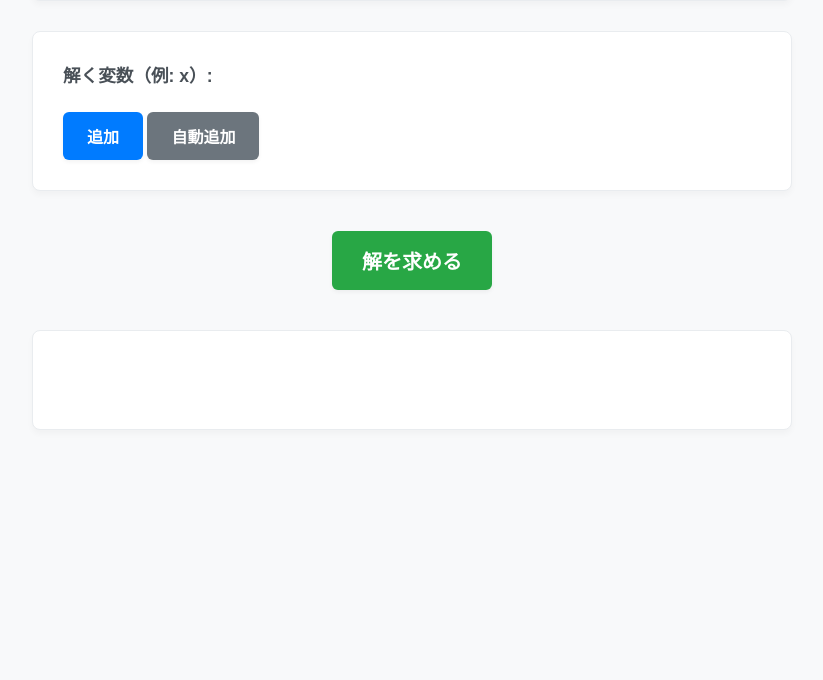
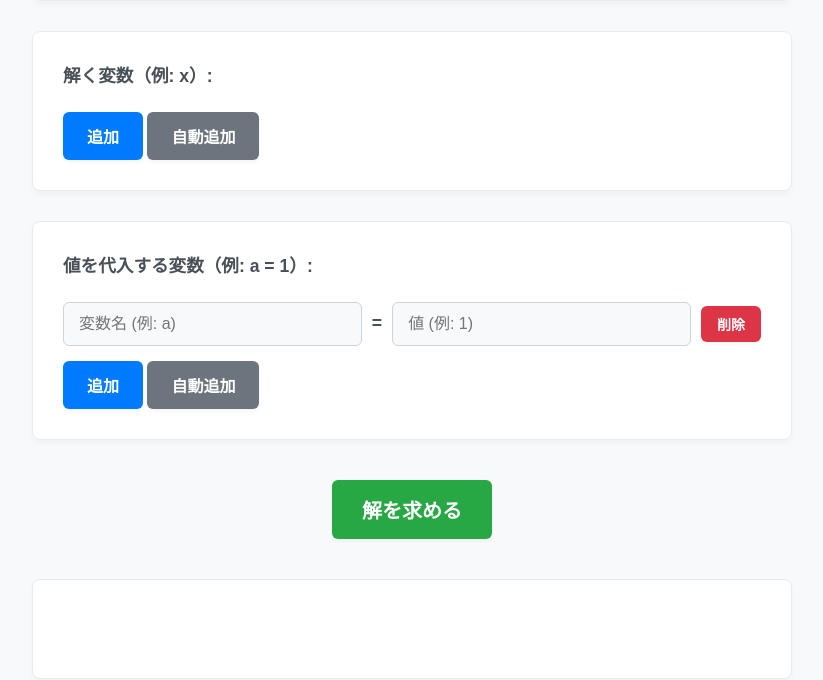
Before and after one commit to Negishi-Cultu-Societas/EquationSolver, a Flask app: page / in a window 1280 px wide. Shown: the part 475-1155 px from the top of the page, without its empty margins (228-1051 px from the left). Before the commit the page ends 905 px from the top, so only its background shows below. Run offline with Flask 3, Linux system fonts and the light colour scheme.

Commit message:
代入機能を実装

```diff
--- a/app.py
+++ b/app.py
@@ -86,6 +86,7 @@ def solve_equation():
         data = request.get_json()
         equations = data.get('equations', [])
         solve_vars = data.get('solve_vars', [])
+        assigned_vars = data.get('assigned_vars', {})
 
         # 空の方程式を除去
         equations = [eq.strip() for eq in equations if eq.strip()]
@@ -94,15 +95,20 @@ def solve_equation():
         if not equations:
             return jsonify({'error': '少なくとも1つの方程式を入力してください。'})
 
+        # 記号をすべて抽出
+        all_texts = equations + solve_vars + list(assigned_vars.keys())
+        symbol_names = extract_symbols_from_texts(all_texts)
+
         # 求める変数が空なら自動検知
         if not solve_vars:
-            symbol_names = list(extract_symbols_from_texts(equations))
-            if not symbol_names:
-                return jsonify({'error': '変数が検出できませんでした。'})
-            solve_vars = symbol_names
-        else:
-            all_texts = equations + solve_vars
-            symbol_names = extract_symbols_from_texts(all_texts)
+            detected_symbols = list(extract_symbols_from_texts(equations))
+            # 代入済みの変数は解く対象から外す
+            solve_vars = [s for s in detected_symbols if s not in assigned_vars.keys()]
+            if not solve_vars:
+                if detected_symbols:
+                     return jsonify({'error': '解くべき変数がありません。すべての変数が代入済みです。'})
+                else:
+                     return jsonify({'error': '変数が検出できませんでした。'})
 
         # SymPyの記号を定義
         if symbol_names:
@@ -114,12 +120,18 @@ def solve_equation():
             eq_str = preprocess_equation(eq_str, symbol_names)
             if '=' in eq_str:
                 left, right = eq_str.split('=')
-                left = sympify(left)
-                right = sympify(right)
-                eq = Eq(left, right)
+                left_expr = sympify(left)
+                right_expr = sympify(right)
+                eq = Eq(left_expr, right_expr)
             else:
                 eq = sympify(eq_str)
             eq_list.append(eq)
+
+        # 値を代入
+        if assigned_vars:
+            substitutions = {symbols(k): sympify(v) for k, v in assigned_vars.items() if v is not None and str(v).strip() != ''}
+            if substitutions:
+                eq_list = [eq.subs(substitutions) for eq in eq_list]
 
         # 変数の記号を作成
         vars_symbols = [symbols(v) for v in solve_vars]
@@ -198,6 +210,31 @@ def auto_detect_vars():
     except Exception as e:
         return jsonify({'error': f'変数検出エラー: {str(e)}'})
 
+@app.route('/auto_detect_assignable_vars', methods=['POST'])
+def auto_detect_assignable_vars():
+    """方程式から代入可能な変数を自動検出"""
+    try:
+        data = request.get_json()
+        equations = data.get('equations', [])
+        solve_vars = data.get('solve_vars', [])
+
+        equations = [eq.strip() for eq in equations if eq.strip()]
+        solve_vars = [var.strip() for var in solve_vars if var.strip()]
+
+        if not equations:
+            return jsonify({'variables': []})
+
+        # 方程式からすべての変数を検出
+        all_vars = extract_symbols_from_texts(equations)
+
+        # 解く変数として指定されているものを除外
+        assignable_vars = [v for v in all_vars if v not in solve_vars]
+
+        return jsonify({'variables': assignable_vars})
+
+    except Exception as e:
+        return jsonify({'error': f'変数検出エラー: {str(e)}'})
+
 if __name__ == '__main__':
     import os
     port = int(os.environ.get('PORT', 5000))
--- a/static/css/style.css
+++ b/static/css/style.css
@@ -199,6 +199,36 @@ header .btn {
 
 .variable-input {
     min-width: 150px;
+}
+
+.assigned-variable-item {
+    display: flex;
+    align-items: center;
+    gap: 10px;
+    margin-bottom: 15px;
+}
+
+.assigned-variable-name, .assigned-variable-value {
+    flex: 1;
+    padding: 12px 15px;
+    border: 1px solid #ced4da;
+    border-radius: 6px;
+    font-size: 1rem;
+    background-color: #f8f9fa;
+    transition: border-color 0.2s ease, box-shadow 0.2s ease;
+    min-width: 80px;
+}
+
+.assigned-variable-name:focus, .assigned-variable-value:focus {
+    outline: none;
+    border-color: #80bdff;
+    box-shadow: 0 0 0 0.2rem rgba(0, 123, 255, 0.25);
+}
+
+.equals-sign {
+    font-weight: 600;
+    font-size: 1.1rem;
+    color: #495057;
 }
 
 .btn-remove {
@@ -611,6 +641,18 @@ header .btn {
         margin-bottom: 20px; /* マージンを調整 */
     }
 
+    .assigned-variable-item {
+        display: grid;
+        grid-template-columns: 1fr auto 1fr;
+        grid-template-rows: auto auto;
+        gap: 10px;
+        align-items: center;
+    }
+
+    .assigned-variable-item .btn-remove {
+        grid-column: 1 / -1;
+    }
+
     .btn-remove {
         width: 100%;
         padding: 12px;
@@ -862,6 +904,22 @@ header .btn {
         border-color: #007bff;
         box-shadow: 0 0 0 0.2rem rgba(0, 123, 255, 0.35);
     }
+
+    .assigned-variable-name, .assigned-variable-value {
+        background-color: #2c2c2c;
+        border-color: #555;
+        color: #e0e0e0;
+    }
+
+    .assigned-variable-name:focus, .assigned-variable-value:focus {
+        border-color: #007bff;
+        box-shadow: 0 0 0 0.2rem rgba(0, 123, 255, 0.35);
+    }
+
+    .equals-sign {
+        color: #e0e0e0;
+    }
+
     .solution-item {
         background-color: #2c2c2c;
         border-left-color: #28a745;
--- a/static/js/app.js
+++ b/static/js/app.js
@@ -1,8 +1,11 @@
 // DOM要素の取得
 const equationsContainer = document.getElementById('equations-container');
 const variablesContainer = document.getElementById('variables-container');
+const assignedVariablesContainer = document.getElementById('assigned-variables-container');
 const addEquationBtn = document.getElementById('add-equation-btn');
 const addVariableBtn = document.getElementById('add-variable-btn');
+const addAssignedVariableBtn = document.getElementById('add-assigned-variable-btn');
+const autoDetectAssignedBtn = document.getElementById('auto-detect-assigned-btn');
 const autoDetectBtn = document.getElementById('auto-detect-btn');
 const solveBtn = document.getElementById('solve-btn');
 const acBtn = document.getElementById('ac-btn');
@@ -17,6 +20,7 @@ const loading = document.getElementById('loading');
 // 方程式と変数のカウンター
 let equationCount = 0;
 let variableCount = 0;
+let assignedVariableCount = 0;
 
 // モバイルデバイス検出
 const isMobile = /Android|webOS|iPhone|iPad|iPod|BlackBerry|IEMobile|Opera Mini/i.test(navigator.userAgent);
@@ -25,6 +29,7 @@ const isTouchDevice = 'ontouchstart' in window || navigator.maxTouchPoints > 0;
 // 初期化
 document.addEventListener('DOMContentLoaded', function() {
     addEquation(); // 最初の方程式欄を追加
+    addAssignedVariable(); // 最初の変数代入欄を追加
     setupEventListeners();
     setupMobileOptimizations();
 });
@@ -116,6 +121,8 @@ function setupEventListeners() {
     // ボタンイベント
     addEquationBtn.addEventListener('click', addEquation);
     addVariableBtn.addEventListener('click', addVariable);
+    addAssignedVariableBtn.addEventListener('click', () => addAssignedVariable());
+    autoDetectAssignedBtn.addEventListener('click', autoDetectAssignableVariables);
     autoDetectBtn.addEventListener('click', autoDetectVariables);
     solveBtn.addEventListener('click', solveEquations);
     acBtn.addEventListener('click', allClear);
@@ -129,6 +136,9 @@ function setupEventListeners() {
             e.stopPropagation();
         }, { passive: true });
         addVariableBtn.addEventListener('touchstart', function(e) {
+            e.stopPropagation();
+        }, { passive: true });
+        addAssignedVariableBtn.addEventListener('touchstart', function(e) {
             e.stopPropagation();
         }, { passive: true });
         autoDetectBtn.addEventListener('touchstart', function(e) {
@@ -246,16 +256,91 @@ function addVariable() {
     }
 }
 
-// 方程式入力欄を削除
-function removeEquation(button) {
-    const equationItem = button.parentElement;
-    equationItem.remove();
+// 変数代入欄を追加
+function addAssignedVariable(name = '') {
+    assignedVariableCount++;
+    const item = document.createElement('div');
+    item.className = 'assigned-variable-item';
+
+    const inputAttributes = isMobile ?
+        'autocomplete="off" autocorrect="off" autocapitalize="off" spellcheck="false"' :
+        '';
+
+    item.innerHTML = `
+        <input type="text" class="assigned-variable-name" placeholder="変数名 (例: a)" value="${name}" ${inputAttributes} inputmode="text">
+        <span class="equals-sign">=</span>
+        <input type="text" class="assigned-variable-value" placeholder="値 (例: 1)" ${inputAttributes} inputmode="decimal">
+        <button type="button" class="btn btn-remove" onclick="removeAssignedVariable(this)">削除</button>
+    `;
+
+    assignedVariablesContainer.appendChild(item);
 }
 
-// 変数入力欄を削除
-function removeVariable(button) {
-    const variableItem = button.parentElement;
-    variableItem.remove();
+// 変数代入欄を削除
+function removeAssignedVariable(button) {
+    const item = button.parentElement;
+    item.remove();
+}
+
+// 代入変数の自動検出
+async function autoDetectAssignableVariables() {
+    const equations = getEquations();
+    const solve_vars = getVariables();
+
+    if (equations.length === 0) {
+        showError(
+            '方程式を入力してから変数の自動検出を行ってください。',
+            'input-error',
+            '少なくとも1つの方程式を入力してから「自動追加」ボタンを押してください。'
+        );
+        return;
+    }
+
+    try {
+        showLoading(true);
+        const response = await fetch('/auto_detect_assignable_vars', {
+            method: 'POST',
+            headers: {
+                'Content-Type': 'application/json',
+            },
+            body: JSON.stringify({
+                equations: equations,
+                solve_vars: solve_vars
+            })
+        });
+
+        const data = await response.json();
+
+        if (data.error) {
+            showError(
+                data.error,
+                'variable-error',
+                '方程式に変数が含まれているか確認してください。'
+            );
+        } else {
+            assignedVariablesContainer.innerHTML = '';
+            assignedVariableCount = 0;
+
+            if (data.variables.length > 0) {
+                data.variables.forEach(variable => {
+                    addAssignedVariable(variable);
+                });
+            } else {
+                addAssignedVariable();
+            }
+
+            hideError();
+        }
+    } catch (error) {
+        showError(
+            '変数検出中にエラーが発生しました。',
+            'calculation-error',
+            'ネットワーク接続を確認するか、しばらくしてから再試行してください。'
+        );
+        console.error('Error:', error);
+    } finally {
+        showLoading(false);
+    }
 }
 
 // 全クリア
@@ -264,6 +349,8 @@ function allClear() {
     equationsContainer.innerHTML = '';
     // 変数欄をクリア
     variablesContainer.innerHTML = '';
+    // 代入変数欄をクリア
+    assignedVariablesContainer.innerHTML = '';
     // 結果をクリア
     resultContent.innerHTML = '';
     // エラーメッセージをクリア
@@ -271,8 +358,11 @@ function allClear() {
     // カウンターをリセット
     equationCount = 0;
     variableCount = 0;
+    assignedVariableCount = 0;
     // 最初の方程式欄を追加
     addEquation();
+    // 最初の変数代入欄を追加
+    addAssignedVariable();
 }
 
 // 変数の自動検出
@@ -340,6 +430,7 @@ async function autoDetectVariables() {
 async function solveEquations() {
     const equations = getEquations();
     const variables = getVariables();
+    const assignedVars = getAssignedVariables();
 
     if (equations.length === 0) {
         showError(
@@ -359,7 +450,8 @@ async function solveEquations() {
             },
             body: JSON.stringify({
                 equations: equations,
-                solve_vars: variables
+                solve_vars: variables,
+                assigned_vars: assignedVars
             })
         });
 
@@ -422,6 +514,23 @@ function getVariables() {
     });
     return variables;
 }
+
+// 入力された代入変数を取得
+function getAssignedVariables() {
+    const assignedVars = {};
+    const items = document.querySelectorAll('.assigned-variable-item');
+    items.forEach(item => {
+        const nameInput = item.querySelector('.assigned-variable-name');
+        const valueInput = item.querySelector('.assigned-variable-value');
+        const name = nameInput.value.trim();
+        const value = valueInput.value.trim();
+        if (name && value) {
+            assignedVars[name] = value;
+        }
+    });
+    return assignedVars;
+}
+
 
 // 結果を表示
 function displayResults(solutions) {
--- a/templates/index.html
+++ b/templates/index.html
@@ -95,6 +95,20 @@
                 </div>
             </section>
 
+            <!-- 変数代入セクション -->
+            <section class="input-section">
+                <div class="section-header">
+                    <label>値を代入する変数（例: a = 1）:</label>
+                </div>
+                <div id="assigned-variables-container" class="variables-container">
+                    <!-- 変数代入入力欄がJavaScriptで動的に追加される -->
+                </div>
+                <div class="add-btn-bottom">
+                    <button id="add-assigned-variable-btn" class="btn btn-primary">追加</button>
+                    <button id="auto-detect-assigned-btn" class="btn btn-secondary">自動追加</button>
+                </div>
+            </section>
+
             <!-- 解を求めるボタン -->
             <div class="solve-section">
                 <button id="solve-btn" class="btn btn-solve">解を求める</button>
```
